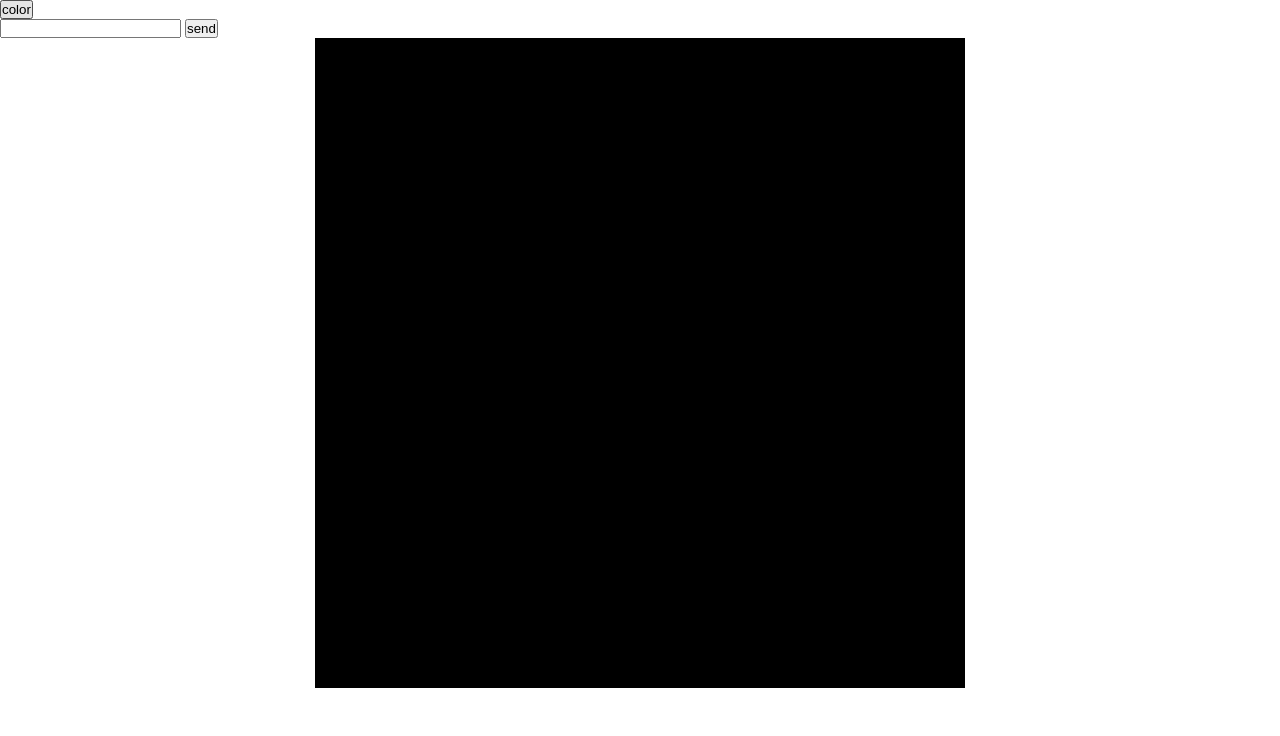
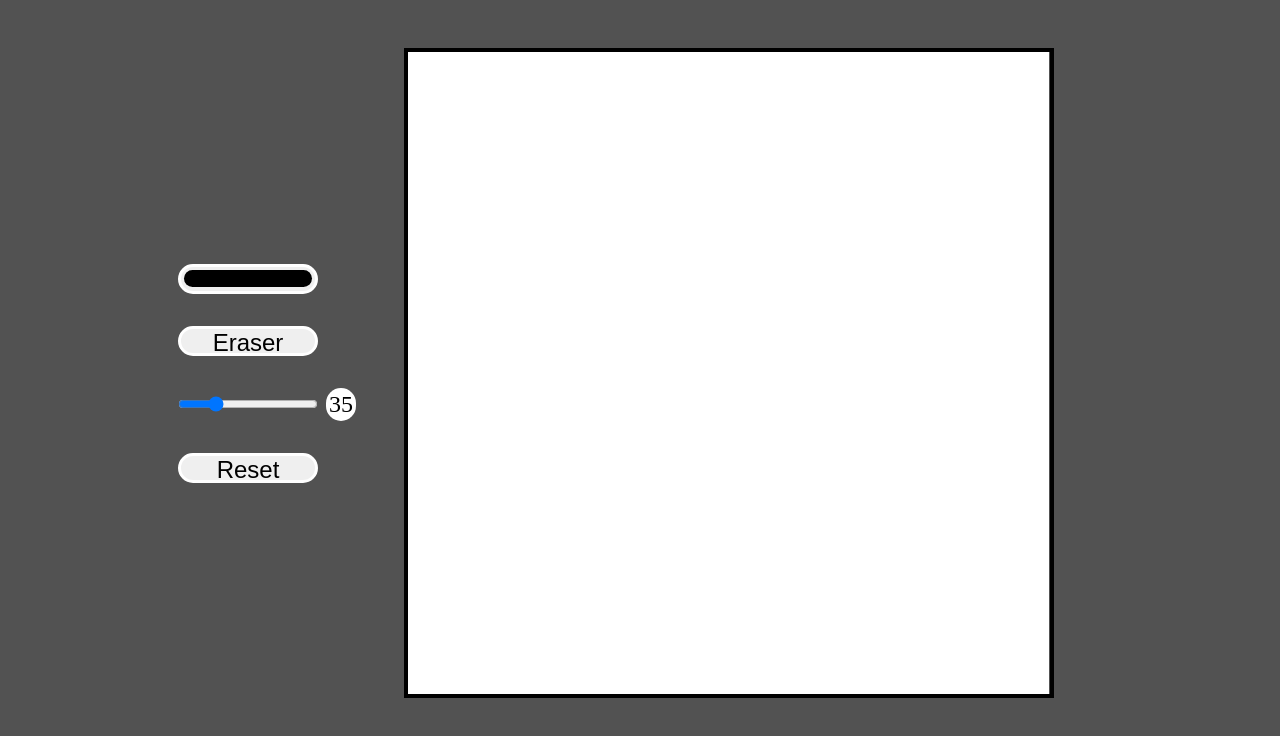
Before and after one commit to DarkestofTimes/etch-a-sketch, a plain HTML site: page index.html in a window 1280 px wide. Drawn offline with Linux system fonts and the light colour scheme.

Commit message:
Add range, color, eraser features

```diff
--- a/index.html
+++ b/index.html
@@ -11,11 +11,13 @@
   <body draggable="false">
     <header>
       <div class="button-wrapper">
-        <button id="color">color</button>
+        <input type="color" id="color" />
+        <button id="erase">Eraser</button>
         <div class="input-wrapper">
-          <input id="input" type="text" />
-          <button id="send">send</button>
+          <input id="input" type="range" min="16" max="99" value="35" />
+          <p id="rangeValue"></p>
         </div>
+        <button id="send">Reset</button>
       </div>
     </header>
     <main draggable="false">
--- a/script.js
+++ b/script.js
@@ -1,22 +1,20 @@
 const input = document.querySelector("#send");
 const canvas = document.querySelector(".canvas");
 const reset = document.querySelector("#reset");
+const eraseBtn = document.querySelector("#erase");
+const colorSelector = document.querySelector("#color");
+const rangeSelector = document.querySelector("#input");
+const rangeValue = document.querySelector("#rangeValue");
+let color = "black";
+let eraser = false;
 
-const getInput = () => {
-  const num = document.querySelector("#input");
-  const value = parseInt(num.value);
-  if (!value || value === "") {
-    return;
-  } else if (value <= 100) {
-    return value;
-  } else {
-    return;
-  }
-};
+rangeSelector.addEventListener("input", () => {
+  rangeValue.textContent = rangeSelector.value;
+});
 
 const createDivs = () => {
   let i = 0;
-  let input = getInput();
+  let input = rangeSelector.value;
   let multInput = input * input;
   let aspect = 100 / input;
   while (canvas.childElementCount) {
@@ -31,48 +29,64 @@ const createDivs = () => {
   }
 };
 
-const createFirstDivs = (value) => {
-  let i = 0;
-  let input = value;
-  let multInput = input * input;
-  let aspect = 100 / input;
-  while (i < multInput) {
-    let newDiv = document.createElement("div");
-    newDiv.className = "pixel";
-    newDiv.style.flexBasis = `${aspect}%`;
-    canvas.appendChild(newDiv);
-    i++;
+const pixels = document.querySelectorAll(".pixel");
+
+const erase = (ev) => {
+  if (ev.target.className === "pixel") {
+    ev.target.style.backgroundColor = "white";
+    ev.stopPropagation();
   }
 };
 
-const pixels = document.querySelectorAll(".pixel");
-
 const changeColor = (ev) => {
   if (ev.target.className === "pixel") {
-    ev.target.style.backgroundColor = "blue";
+    ev.target.style.backgroundColor = color;
     ev.stopPropagation();
   }
 };
 
 document.addEventListener("mousedown", (ev) => {
   if (ev.target.className === "pixel") {
-    changeColor(ev);
-  } else {
-    return;
+    if (eraser === true) {
+      erase(ev);
+    } else {
+      changeColor(ev);
+    }
   }
 });
 
 document.addEventListener("mouseover", (ev) => {
   if (ev.target.className === "pixel") {
     if (ev.buttons == 1) {
-      ev.target.style.backgroundColor = "blue";
+      if (eraser === true) {
+        erase(ev);
+      } else {
+        changeColor(ev);
+      }
     }
+  }
+});
+
+colorSelector.addEventListener("input", (ev) => {
+  color = colorSelector.value;
+});
+
+eraseBtn.addEventListener("click", () => {
+  if (eraser === false) {
+    eraser = true;
+    eraseBtn.textContent = "pen";
+  } else {
+    eraser = false;
+    eraseBtn.textContent = "eraser";
   }
 });
 
 input.addEventListener("click", createDivs);
 
-window.addEventListener("DOMContentLoaded", createFirstDivs(16));
+window.addEventListener("DOMContentLoaded", () => {
+  rangeValue.textContent = rangeSelector.value;
+  createDivs();
+});
 
 //each separate click should increment value to change between cases in switch statement
 //while lmb is held, increment does not happen, and color stays the same, until next click
--- a/styles.css
+++ b/styles.css
@@ -4,6 +4,11 @@
   box-sizing: border-box;
 }
 
+body {
+  display: flex;
+  justify-content: center;
+  background-color: rgba(0, 0, 0, 0.68);
+}
 main {
   display: flex;
   align-items: center;
@@ -17,11 +22,61 @@ main {
   flex-wrap: wrap;
   border: 4px solid black;
   aspect-ratio: 1/1;
+  margin: 3rem;
 }
 
 .pixel {
-  background-color: black;
+  background-color: white;
   flex-grow: 1;
-
   user-select: none;
 }
+header {
+  display: flex;
+}
+
+.button-wrapper {
+  display: flex;
+  flex-direction: column;
+  align-items: flex-start;
+  justify-content: center;
+  gap: 2rem;
+}
+
+.input-wrapper {
+  display: flex;
+  gap: 0.5rem;
+  align-items: center;
+}
+
+p {
+  background-color: white;
+  border-radius: 15px;
+  font-size: 1.5rem;
+  padding: 3px;
+}
+
+button {
+  width: 140px;
+  height: 30px;
+  font-size: 1.5rem;
+  border: 3px solid white;
+  border-radius: 15px;
+}
+
+input {
+  width: 140px;
+  height: 30px;
+  font-size: 1.5rem;
+  border: 3px solid white;
+  border-radius: 15px;
+}
+input::-webkit-color-swatch {
+  border: none;
+  border-radius: 10px;
+  padding: 0.2rem;
+}
+input::-webkit-color-swatch-wrapper {
+  border: none;
+  border-radius: 10px;
+  padding: 0.2rem;
+}
```
